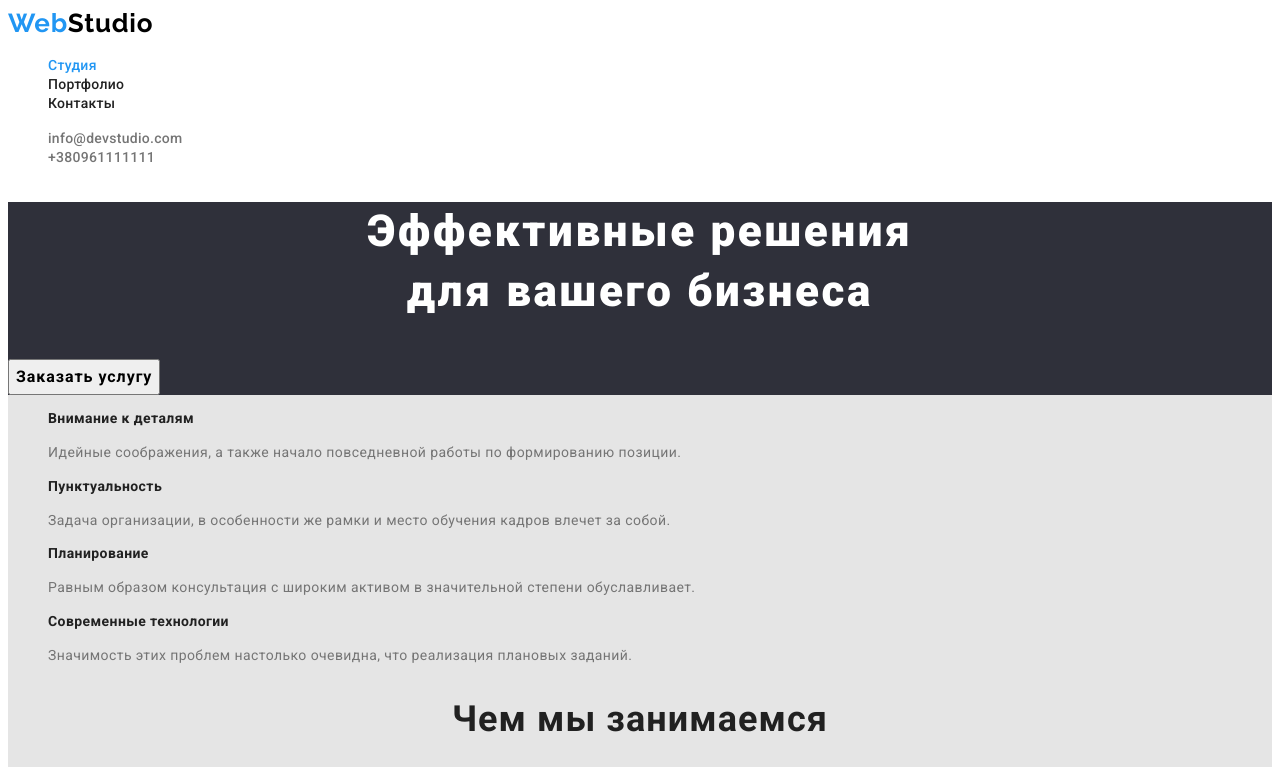
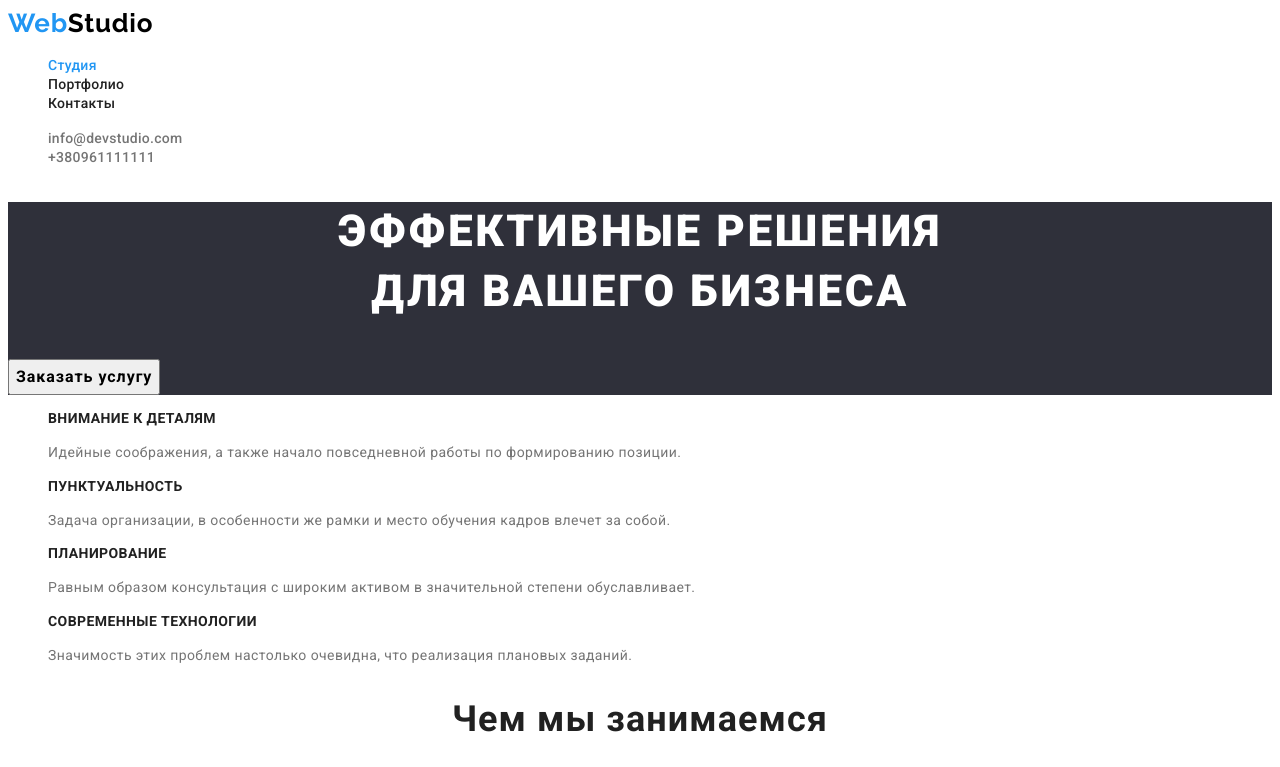
Before and after one commit to Vendettich13/goit-markup-hw-02, a plain HTML site: page index.html in a window 1280 px wide. Shown: the top 767 px of the page. Drawn offline with Linux system fonts and the light colour scheme.

Commit message:
reworked hw2

```diff
--- a/css/styles.css
+++ b/css/styles.css
@@ -69,6 +69,7 @@ color: var(--accent);
     line-height: 1.36;
     text-align: center;
     letter-spacing: 0.06em;
+    text-transform: uppercase;
     color: var(--white-page-color);
 }
 .hero-button{
@@ -83,7 +84,7 @@ color: var(--accent);
 .hero-button:hover,
 .hero-button:focus{
     color: var(--white-page-color);
-    background-color: #2196F3;
+    background-color:#188CE8;
 }
 .element-invisible {
     position: absolute;
@@ -94,14 +95,13 @@ color: var(--accent);
     overflow: hidden;
 }
 /* --------------------------------FEATURES---------------------------- */
-.features, .work{
-    background-color: var(--secondary-bgc);
-}
+
 .feature-title{
     font-weight: 700;
     font-size: 14px;
     line-height: 1.14;
     letter-spacing: 0.03em;
+    text-transform: uppercase;
     color: var(--main-text-color);
 }
 .feature-text{
@@ -159,9 +159,7 @@ color: var(--accent);
     color: var(--footer-nav);
 }
 /* ----------------------PORTFOLIO-------------------------- */
-.main{
-    background-color: var(--secondary-bgc);
-}
+
 /* ------------------------BUTTONS-------------------------- */
 .radio-btn{
     font-family: inherit;
```
